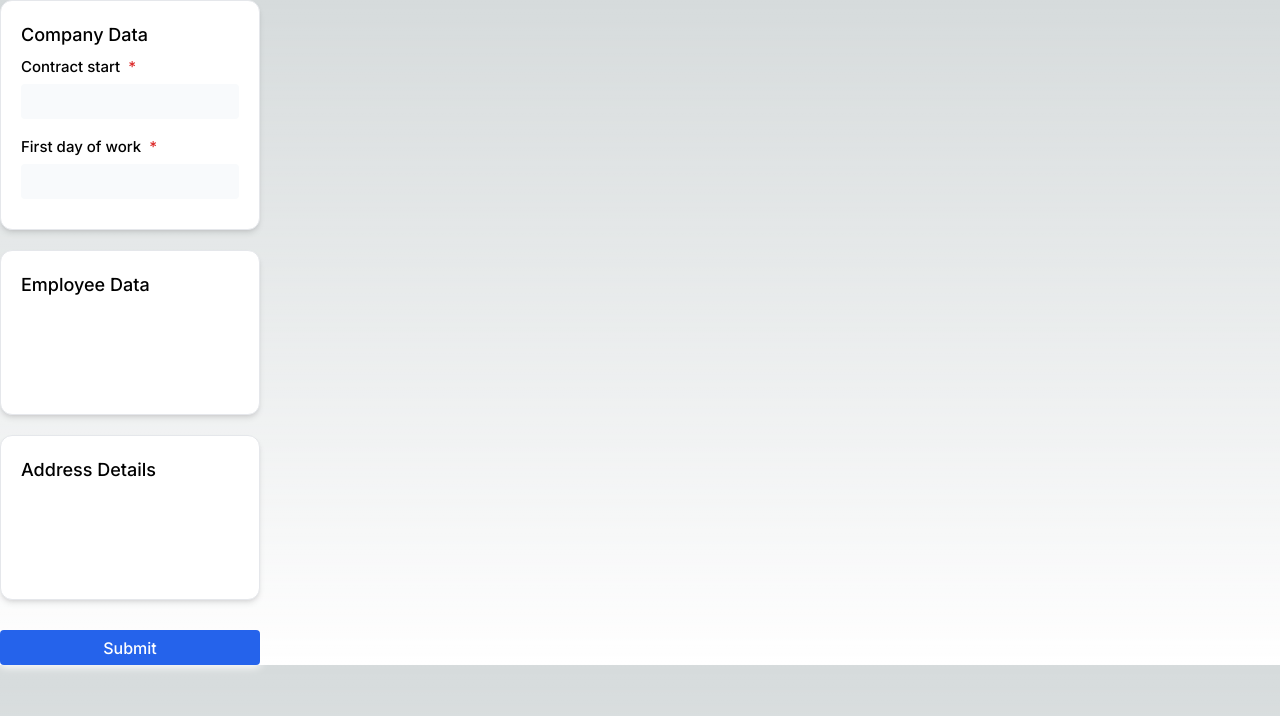
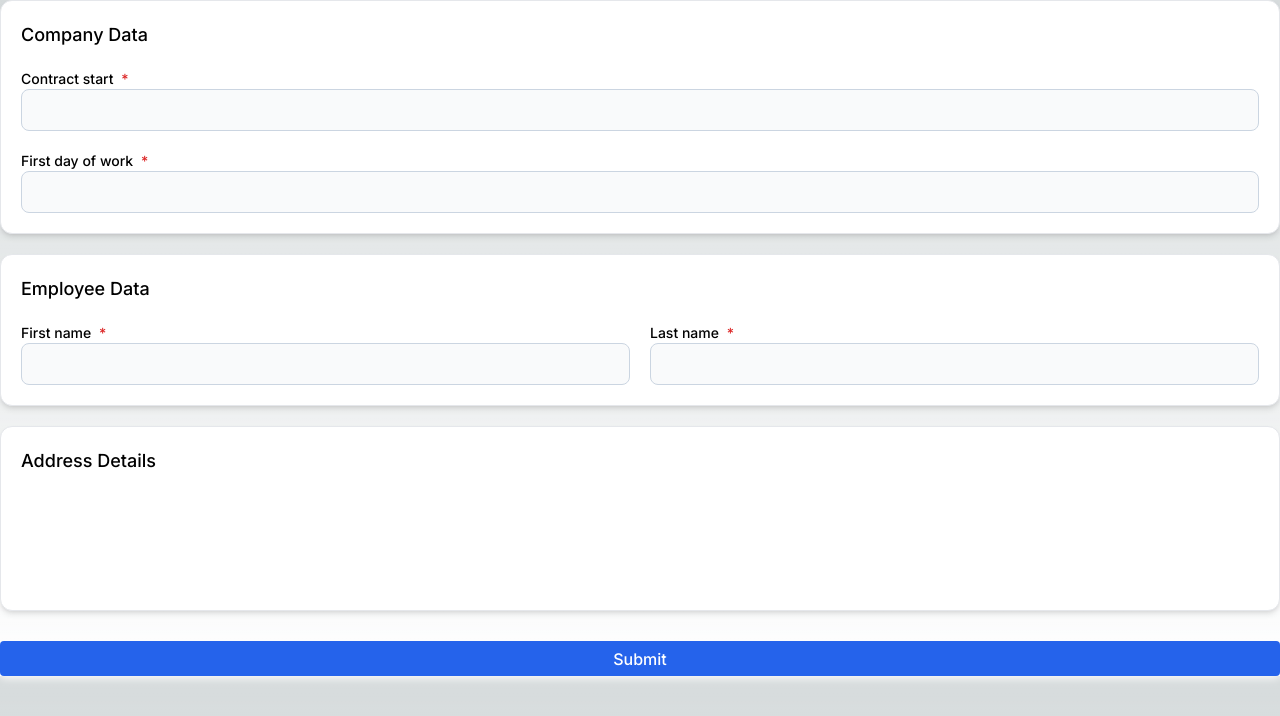
Before and after one commit to vhrechukha/nextjs-tailwind-css, a Next.js app: page /form in a window 1280 px wide. Shown: the top 716 px of the page. Built offline with nearby package versions, Linux system fonts and the light colour scheme.

Commit message:
Added styles for controls

```diff
--- a/src/app/form/components/EmployeeForm.tsx
+++ b/src/app/form/components/EmployeeForm.tsx
@@ -6,31 +6,21 @@ import Input from "../../../components/Input";
 
 const EmployeeForm = () => {
   return (
-    <Form.Root className="w-[260px]">
+    <Form.Root>
       <Card title="Company Data">
-        <Input name="contractStart" label="Contract start" required />
+        <Input
+          // error="ddddfndsjfndskjfnjkdsnf kdjs fgn;kdsjngkjsdfngjkdsfngkdsfng;dskng;dfsgnsl"
+          name="contractStart"
+          label="Contract start"
+          required
+        />
         <Input name="firstDayOfWork" label="First day of work" required />
       </Card>
       <Card title="Employee Data">
-        <Form.Field className="grid mb-[10px]" name="question">
-          <div className="flex items-baseline justify-between">
-            <Form.Label className="text-[15px] font-medium leading-[35px] text-white">
-              Question
-            </Form.Label>
-            <Form.Message
-              className="text-[13px] text-white opacity-[0.8]"
-              match="valueMissing"
-            >
-              Please enter a question
-            </Form.Message>
-          </div>
-          <Form.Control asChild>
-            <textarea
-              className="box-border w-full bg-blackA5 shadow-blackA9 inline-flex appearance-none items-center justify-center rounded-[4px] p-[10px] text-[15px] leading-none text-white shadow-[0_0_0_1px] outline-none hover:shadow-[0_0_0_1px_black] focus:shadow-[0_0_0_2px_black] selection:color-white selection:bg-blackA9 resize-none"
-              required
-            />
-          </Form.Control>
-        </Form.Field>
+        <div className="flex w-full flex-row gap-x-5">
+          <Input name="firstName" label="First name" required />
+          <Input name="lastName" label="Last name" required />
+        </div>
       </Card>
       <Card title="Address Details">
         <Form.Field className="grid mb-[10px]" name="question">
--- a/src/components/Card/Card.tsx
+++ b/src/components/Card/Card.tsx
@@ -1,18 +1,25 @@
-import { FunctionComponent, PropsWithChildren } from "react";
+import { FunctionComponent, HTMLAttributes, PropsWithChildren } from "react";
 
-interface Props extends PropsWithChildren {
+const TAILWIND_CARD_VERTICAL = "flex flex-col gap-5";
+
+interface Props extends PropsWithChildren<HTMLAttributes<HTMLInputElement>> {
   title?: string;
 }
 
-const Card: FunctionComponent<Props> = ({ title, children }) => {
+const Card: FunctionComponent<Props> = ({
+  className = TAILWIND_CARD_VERTICAL,
+  title,
+  children,
+}) => {
+  const classToRender = [
+    `mb-5 rounded-xl border border-gray-200 bg-white p-5 shadow-md`,
+    className,
+  ].join(" ");
+
   return (
-    <div
-      className={`relative col-span-1 mb-5 overflow-hidden rounded-xl border border-gray-200 bg-white p-5 shadow-md md:col-span-2`}
-    >
-      <div className="mx-auto max-w-md">
-        {title && <h1 className="text-lg font-medium">{title}</h1>}
-        {children}
-      </div>
+    <div className={classToRender}>
+      {title && <h1 className="text-lg font-medium">{title}</h1>}
+      {children}
     </div>
   );
 };
--- a/src/components/Input/Input.tsx
+++ b/src/components/Input/Input.tsx
@@ -1,7 +1,13 @@
-import { FunctionComponent, PropsWithChildren } from "react";
+import { FunctionComponent, HTMLAttributes, PropsWithChildren } from "react";
 import * as Form from "@radix-ui/react-form";
 
-interface Props extends PropsWithChildren {
+const TAILWIND_ROUNDED_BORDER =
+  "rounded-[4px] border-slate-300 hover:border-blue-600";
+
+const TAILWIND_INPUT =
+  "bg-gray-50 border border-gray-300 text-gray-900 text-sm rounded-lg focus:ring-blue-500 focus:border-blue-500 block w-full p-2.5 dark:bg-gray-700 dark:border-gray-600 dark:placeholder-gray-400 dark:text-white dark:focus:ring-blue-500 dark:focus:border-blue-500";
+
+interface Props extends PropsWithChildren<HTMLAttributes<HTMLInputElement>> {
   name: string;
   error?: string;
   label?: string;
@@ -10,6 +16,7 @@ interface Props extends PropsWithChildren {
 }
 
 const Input: FunctionComponent<Props> = ({
+  className,
   name,
   error,
   label,
@@ -17,23 +24,28 @@ const Input: FunctionComponent<Props> = ({
   required,
   ...restOfProps
 }) => {
+  const classToRender = [TAILWIND_INPUT, TAILWIND_ROUNDED_BORDER, className]
+    .filter(Boolean)
+    .join(" ");
+
   return (
-    <Form.Field className="mb-[10px] grid w-full" name={name}>
-      <div className="flex items-baseline justify-between">
+    <Form.Field className="w-full" name={name}>
+      <div className="flex justify-between">
         {label && (
-          <Form.Label className="text-[15px] font-medium leading-[35px]">
+          <Form.Label className="text-sm font-medium whitespace-nowrap">
             {label} {required && <span className="pl-1 text-red-600">*</span>}
           </Form.Label>
         )}
         {error && (
-          <Form.Message className="text-[13px] text-red-600 opacity-[0.8]">
+          <Form.Message className="text-xs text-end text-red-600">
             {error}
           </Form.Message>
         )}
       </div>
       <Form.Control asChild>
         <input
-          className="box-border inline-flex h-[35px] w-full appearance-none items-center justify-center rounded-[4px] border-slate-300 bg-slate-50 px-[10px] text-[15px] leading-none outline-none selection:bg-blue-600 hover:border-blue-600"
+          className={classToRender}
+          // className="box-border inline-flex h-[35px] w-full appearance-none items-center justify-center rounded-[4px] border-slate-300 bg-slate-50 px-[10px] text-[15px] leading-none outline-none selection:bg-blue-600 hover:border-blue-600"
           name={name}
           value={value}
           {...restOfProps}
```
